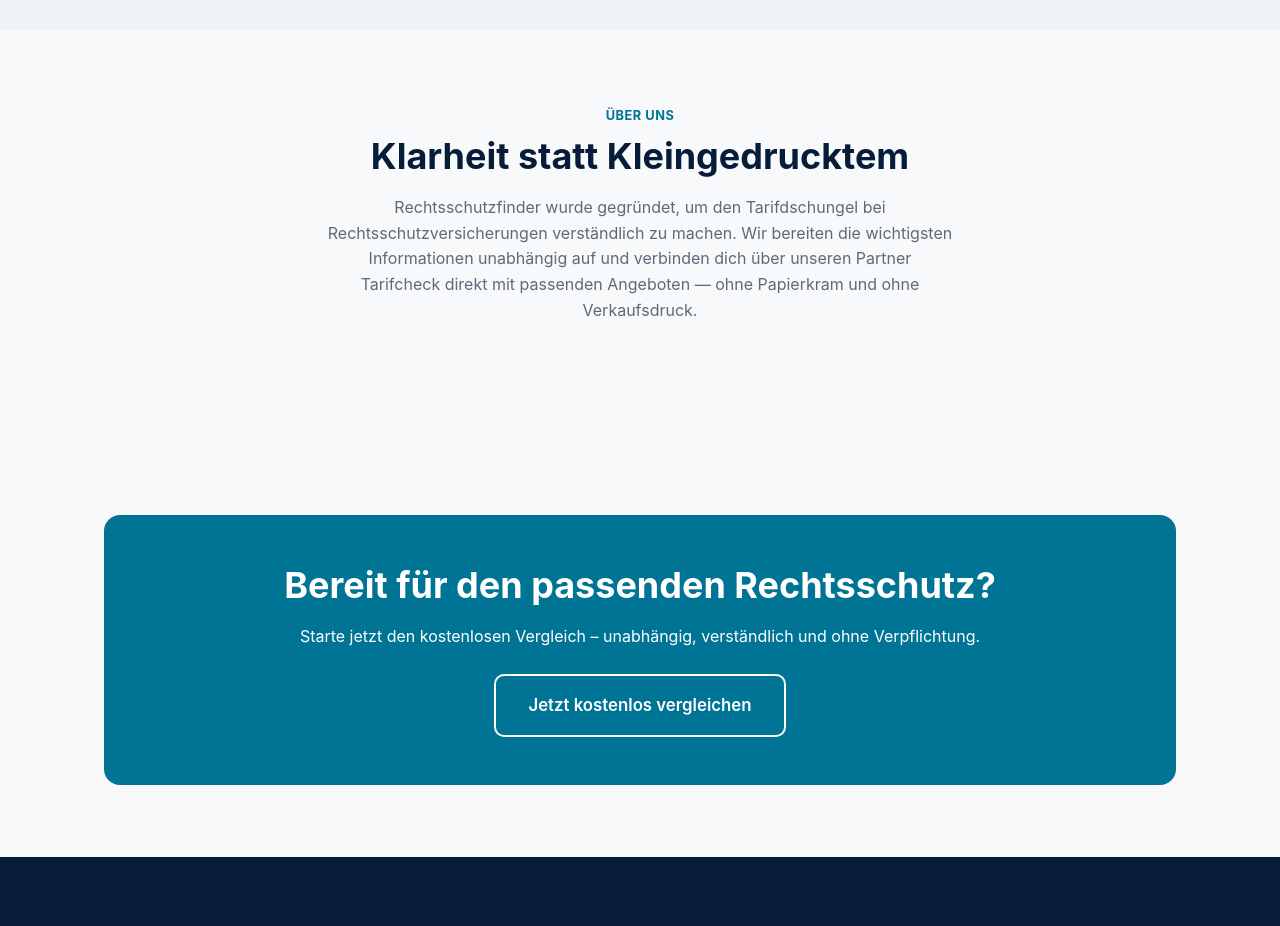
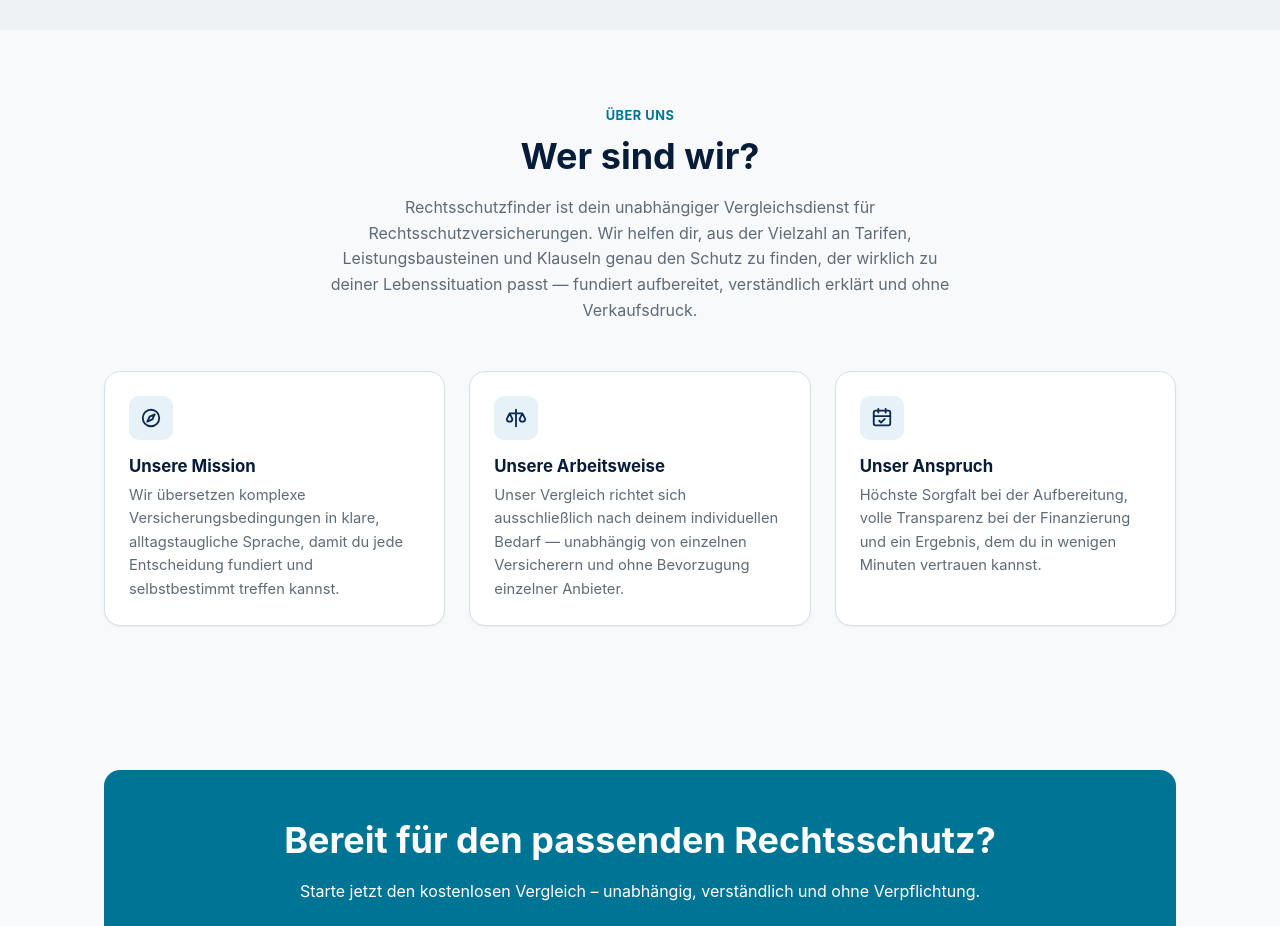
Before and after one commit to blackmarketing2026/rechtschutz-finder, a plain HTML site: page index.html in a window 1280 px wide. Shown: the part 4840-5766 px from the top of the page. Drawn offline with Linux system fonts and the light colour scheme; a script that the page names is missing.

Commit message:
Über-uns-Sektion zu "Wer sind wir?" ausgebaut
Professioneller formulierte Einleitung plus drei Kernbotschaften (Mission,
Arbeitsweise, Anspruch) als Karten im bestehenden Design-System ergänzt.

```diff
--- a/index.html
+++ b/index.html
@@ -429,13 +429,38 @@
       <div class="container">
         <div class="section-head">
           <span class="eyebrow">Über uns</span>
-          <h2>Klarheit statt Kleingedrucktem</h2>
+          <h2>Wer sind wir?</h2>
           <p>
-            Rechtsschutzfinder wurde gegründet, um den Tarifdschungel bei
-            Rechtsschutzversicherungen verständlich zu machen. Wir bereiten die wichtigsten
-            Informationen unabhängig auf und verbinden dich über unseren Partner Tarifcheck
-            direkt mit passenden Angeboten — ohne Papierkram und ohne Verkaufsdruck.
+            Rechtsschutzfinder ist dein unabhängiger Vergleichsdienst für
+            Rechtsschutzversicherungen. Wir helfen dir, aus der Vielzahl an Tarifen,
+            Leistungsbausteinen und Klauseln genau den Schutz zu finden, der wirklich zu
+            deiner Lebenssituation passt — fundiert aufbereitet, verständlich erklärt und
+            ohne Verkaufsdruck.
           </p>
+        </div>
+
+        <div class="grid grid-3">
+          <div class="card">
+            <div class="card__icon">
+              <svg viewBox="0 0 24 24" fill="none" stroke-width="2" stroke-linecap="round" stroke-linejoin="round"><circle cx="12" cy="12" r="9" /><polygon points="16 8 13.5 13.5 8 16 10.5 10.5 16 8" /></svg>
+            </div>
+            <h3>Unsere Mission</h3>
+            <p>Wir übersetzen komplexe Versicherungsbedingungen in klare, alltagstaugliche Sprache, damit du jede Entscheidung fundiert und selbstbestimmt treffen kannst.</p>
+          </div>
+          <div class="card">
+            <div class="card__icon">
+              <svg viewBox="0 0 24 24" fill="none" stroke-width="2" stroke-linecap="round" stroke-linejoin="round"><path d="M12 3v18M5 7h14M5 7 2 13a3 3 0 0 0 6 0L5 7Zm14 0-3 6a3 3 0 0 0 6 0l-3-6Z" /></svg>
+            </div>
+            <h3>Unsere Arbeitsweise</h3>
+            <p>Unser Vergleich richtet sich ausschließlich nach deinem individuellen Bedarf — unabhängig von einzelnen Versicherern und ohne Bevorzugung einzelner Anbieter.</p>
+          </div>
+          <div class="card">
+            <div class="card__icon">
+              <svg viewBox="0 0 24 24" fill="none" stroke-width="2" stroke-linecap="round" stroke-linejoin="round"><rect x="3" y="4" width="18" height="16" rx="2" /><path d="M8 2v4M16 2v4M3 10h18" /><path d="m9 15 2 2 4-4" /></svg>
+            </div>
+            <h3>Unser Anspruch</h3>
+            <p>Höchste Sorgfalt bei der Aufbereitung, volle Transparenz bei der Finanzierung und ein Ergebnis, dem du in wenigen Minuten vertrauen kannst.</p>
+          </div>
         </div>
       </div>
     </section>
```
